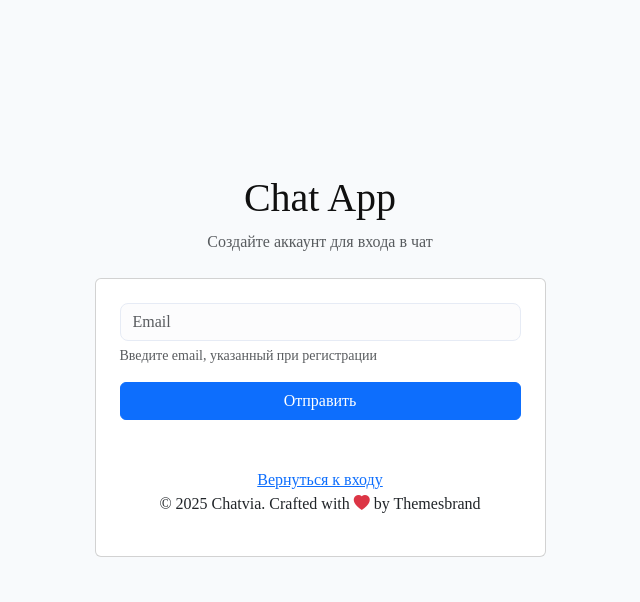
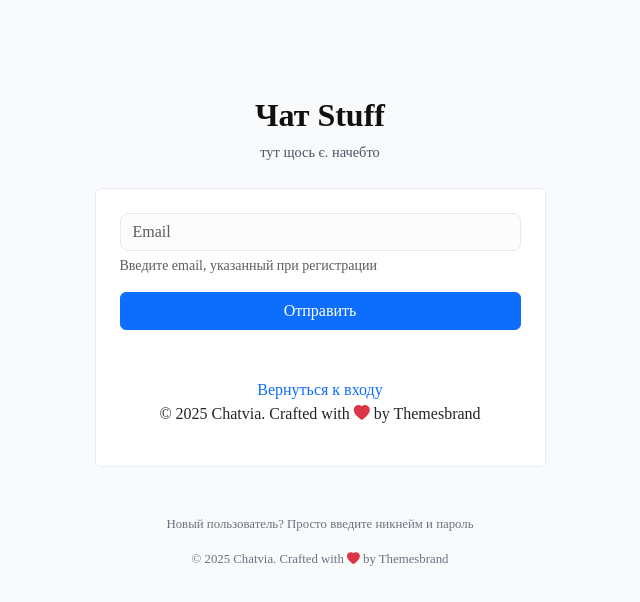
Before and after one commit to assinshells/enot, a React (Vite) app in the folder frontend/: page /forgot-password in a window 1280 px wide. Shown: the top 602 px of the page, without its empty margins (320-960 px from the left). Built offline with nearby package versions, Linux system fonts and the light colour scheme; no server answers.

Commit message:
modified:   frontend/src/app/styles/app.css 	modified:   frontend/src/pages/email-confirmation/ui/EmailConfirmationPage.jsx 	modified:   frontend/src/pages/forgot-password/ui/ForgotPasswordPage.jsx 	modified:   frontend/src/pages/reset-password/ui/ResetPasswordPage.jsx

```diff
--- a/frontend/src/app/styles/app.css
+++ b/frontend/src/app/styles/app.css
@@ -5,6 +5,9 @@ body {
   background-color: var(--body-bg-color);
   color: var(--body-text-color);
   font-family: var(--body-font-family);
+}
+a {
+  text-decoration: none;
 }
 
 .auth-logo {
@@ -16,11 +19,9 @@ body {
   font-size: 0.9rem;
 }
 
-.auth-card {
+.card {
   background-color: var(--card-bg);
-  border-radius: 1rem;
-  max-width: 400px;
-  width: 100%;
+  border: 1px solid var(--input-border);
 }
 
 .auth-input {
@@ -67,9 +68,10 @@ body {
   color: inherit !important;
   outline: none !important;
 }
-/*.form-control:focus,
-.form-select:focus {
-  box-shadow: 0 0 0 1px #555;
-  border-color: #777;
-  outline: none;
+/*.btn-primary {
+  --bs-btn-bg: #ff5722;
+  --bs-btn-border-color: #ff5722;
+  --bs-btn-hover-bg: #e64a19;
+  --bs-btn-hover-border-color: #e64a19;
+  --bs-btn-active-bg: #d84315;
 }*/
--- a/frontend/src/pages/email-confirmation/ui/EmailConfirmationPage.jsx
+++ b/frontend/src/pages/email-confirmation/ui/EmailConfirmationPage.jsx
@@ -3,25 +3,26 @@ import { EmailConfirmationForm } from "@/features/auth";
 export const EmailConfirmationPage = () => {
   return (
     <>
-      <div className="account-pages my-5 pt-sm-5">
-        <div className="container">
-          <div className="justify-content-center row">
-            <div className="col-md-8 col-lg-6 col-xl-5">
-              <div className="text-center mb-4">
-                <a class="auth-logo mb-5 d-block" href="/">
-                  <img src="" alt="" height="30" class="logo logo-dark" />
-                  <img src="" alt="" height="30" class="logo logo-light" />
-                </a>
-                <h1>Chat App</h1>
-                <p className="text-muted mb-4">
-                  Создайте аккаунт для входа в чат
-                </p>
+      <div class="account-pages my-5 pt-sm-5">
+        <div class="container">
+          <div class="row justify-content-center">
+            <div class="col-md-8 col-lg-6 col-xl-5">
+              <div class="text-center mb-4">
+                <h2 className="auth-logo mb-2">Чат Stuff</h2>
+                <p className="auth-subtext mb-3">тут щось є. начебто</p>
               </div>
               <EmailConfirmationForm />
             </div>
           </div>
         </div>
       </div>
+      <div className="mt-5 text-center auth-footer">
+        <p>Новый пользователь? Просто введите никнейм и пароль</p>
+        <p>
+          © 2025 Chatvia. Crafted with{" "}
+          <i className="bi bi-heart-fill text-danger"></i> by Themesbrand
+        </p>
+      </div>
     </>
   );
 };
--- a/frontend/src/pages/forgot-password/ui/ForgotPasswordPage.jsx
+++ b/frontend/src/pages/forgot-password/ui/ForgotPasswordPage.jsx
@@ -7,25 +7,26 @@ import { ForgotPasswordForm } from "@/features/auth";
 export const ForgotPasswordPage = () => {
   return (
     <>
-      <div className="account-pages my-5 pt-sm-5">
-        <div className="container">
-          <div className="justify-content-center row">
-            <div className="col-md-8 col-lg-6 col-xl-5">
-              <div className="text-center mb-4">
-                <a class="auth-logo mb-5 d-block" href="/">
-                  <img src="" alt="" height="30" class="logo logo-dark" />
-                  <img src="" alt="" height="30" class="logo logo-light" />
-                </a>
-                <h1>Chat App</h1>
-                <p className="text-muted mb-4">
-                  Создайте аккаунт для входа в чат
-                </p>
+      <div class="account-pages my-5 pt-sm-5">
+        <div class="container">
+          <div class="row justify-content-center">
+            <div class="col-md-8 col-lg-6 col-xl-5">
+              <div class="text-center mb-4">
+                <h2 className="auth-logo mb-2">Чат Stuff</h2>
+                <p className="auth-subtext mb-3">тут щось є. начебто</p>
               </div>
               <ForgotPasswordForm />
             </div>
           </div>
         </div>
       </div>
+      <div className="mt-5 text-center auth-footer">
+        <p>Новый пользователь? Просто введите никнейм и пароль</p>
+        <p>
+          © 2025 Chatvia. Crafted with{" "}
+          <i className="bi bi-heart-fill text-danger"></i> by Themesbrand
+        </p>
+      </div>
     </>
   );
 };
--- a/frontend/src/pages/reset-password/ui/ResetPasswordPage.jsx
+++ b/frontend/src/pages/reset-password/ui/ResetPasswordPage.jsx
@@ -7,25 +7,26 @@ import { ResetPasswordForm } from "@/features/auth";
 export const ResetPasswordPage = () => {
   return (
     <>
-      <div className="account-pages my-5 pt-sm-5">
-        <div className="container">
-          <div className="justify-content-center row">
-            <div className="col-md-8 col-lg-6 col-xl-5">
-              <div className="text-center mb-4">
-                <a class="auth-logo mb-5 d-block" href="/">
-                  <img src="" alt="" height="30" class="logo logo-dark" />
-                  <img src="" alt="" height="30" class="logo logo-light" />
-                </a>
-                <h1>Chat App</h1>
-                <p className="text-muted mb-4">
-                  Создайте аккаунт для входа в чат
-                </p>
+      <div class="account-pages my-5 pt-sm-5">
+        <div class="container">
+          <div class="row justify-content-center">
+            <div class="col-md-8 col-lg-6 col-xl-5">
+              <div class="text-center mb-4">
+                <h2 className="auth-logo mb-2">Чат Stuff</h2>
+                <p className="auth-subtext mb-3">тут щось є. начебто</p>
               </div>
               <ResetPasswordForm />
             </div>
           </div>
         </div>
       </div>
+      <div className="mt-5 text-center auth-footer">
+        <p>Новый пользователь? Просто введите никнейм и пароль</p>
+        <p>
+          © 2025 Chatvia. Crafted with{" "}
+          <i className="bi bi-heart-fill text-danger"></i> by Themesbrand
+        </p>
+      </div>
     </>
   );
 };
```
